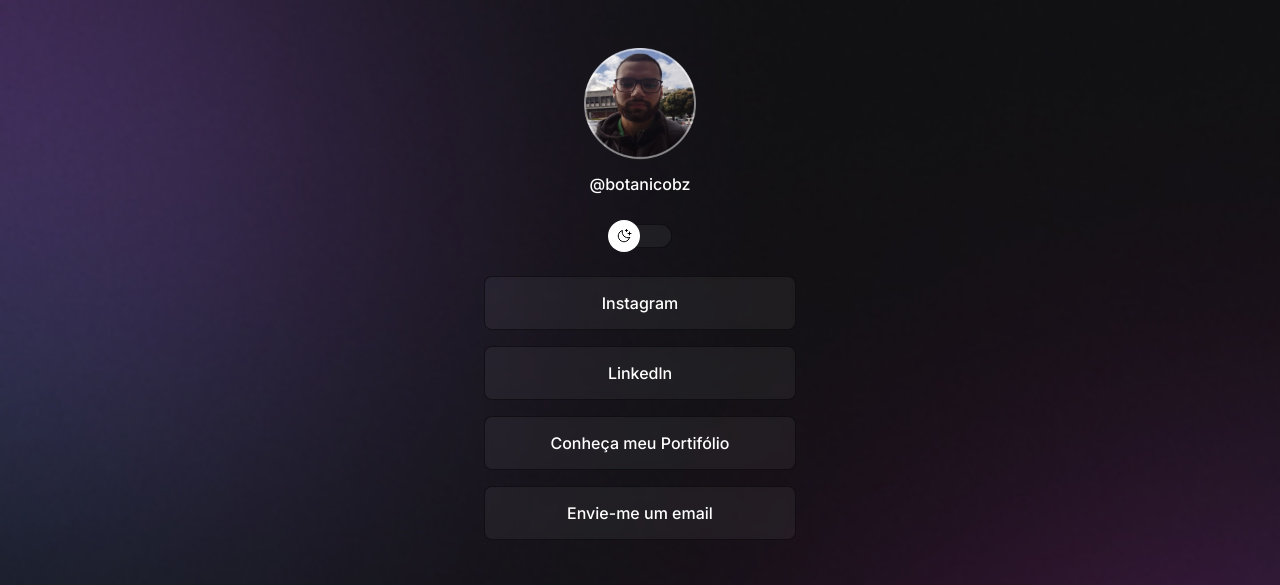
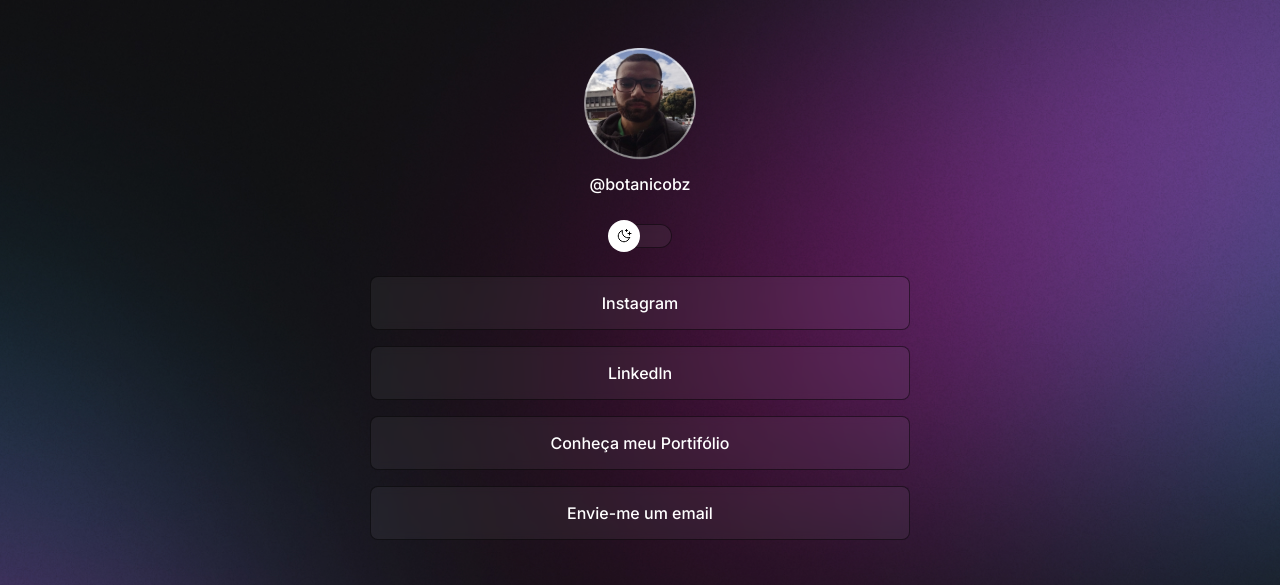
Before and after one commit to Juliocarmobz/arvore-de-links, a plain HTML site: page index.html in a window 1280 px wide. Shown: the top 585 px of the page. Drawn offline with nearby package versions, Linux system fonts and the light colour scheme.

Commit message:
changing background based on media query

```diff
--- a/style.css
+++ b/style.css
@@ -26,6 +26,7 @@
 
 body {
   background: var(--bg-url) no-repeat top center/cover;
+  height: 100vh;
 }
 
 body * {
@@ -34,7 +35,8 @@ body * {
 }
 
 #container {
-  width: 360px;
+  width: 100%;
+  max-width: 588px;
   margin: 24px auto 0px;
   padding: 0 24px;
 }
@@ -149,3 +151,14 @@ footer {
   text-align: center;
   font-size: 14px;
 }
+
+/* aprendendo sobre media queries*/
+@media (min-width: 700px) {
+  :root {
+    --bg-url: url(./assets/bg-desktop.jpg);
+  }
+
+  .light {
+    --bg-url: url(./assets/bg-desktop-light.jpg);
+  }
+}
```
